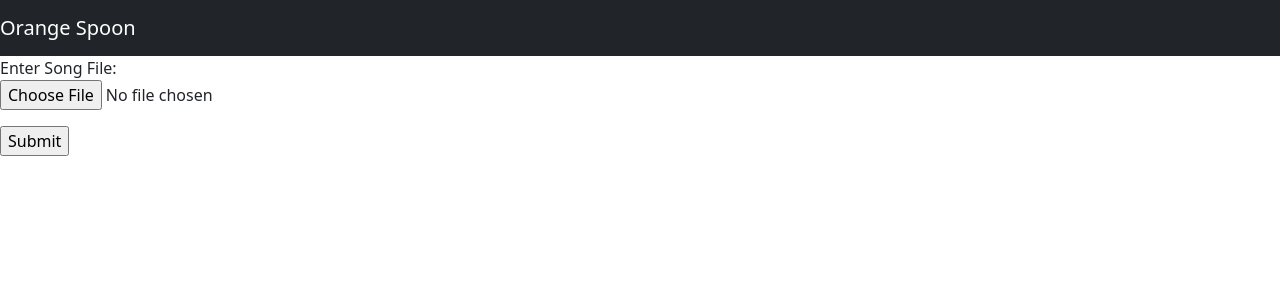
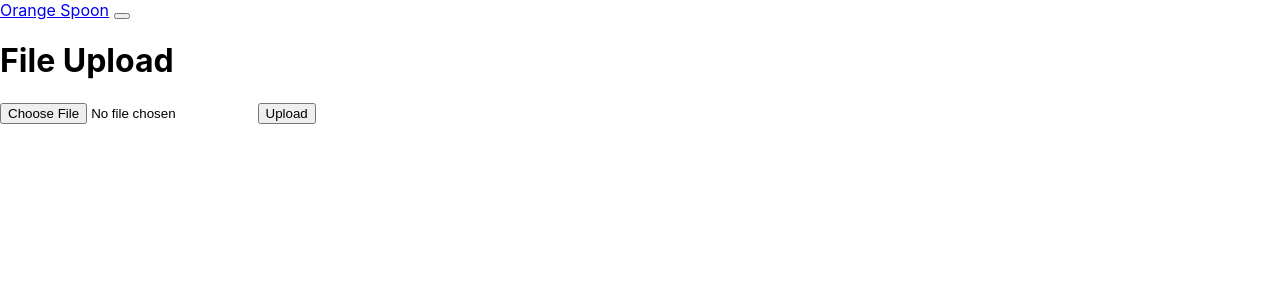
Before and after one commit to mizaagi/orange-spoon, a Flask app: page / in a window 1280 px wide. Shown: the top 300 px of the page. Run offline with Flask 3, Linux system fonts and the light colour scheme.

Commit message:
SAVED BY SZELOGOWSKI!
Co-authored-by: trumpyb <trumpyb@users.noreply.github.com>
Co-authored-by: Owen White <O-white1@users.noreply.github.com>

```diff
--- a/app.py
+++ b/app.py
@@ -4,31 +4,18 @@
 import json, os
 
 app = Flask(__name__)
-new_song = ""
 
-#for
-# for (int lcv = 0; lcv <= 500; lcv++) {Console.WriteLine}
-@app.route("/", methods = ["GET","POST"])
-@app.route("/home", methods = ["GET", "POST"])
-def home_page():
+
+
+
+@app.route("/", methods=['GET', 'POST'])
+def file_upload():
     if request.method == "POST":
-        audioFile = request.form["audio"]
-        fileName = secure_filename(audioFile.filename)
-        upload_song(fileName) # Updates AllSongs.txt with filename
-        filename = secure_filename(audioFile.filename)
-        audioFile.save(os.path.join(app.config['audioFiles/'], filename))
-
-        return render_template("index.html",
-                               title="Home",
-                               new_song=new_song,
-                               upload_song=upload_song,
-                               update_song=update_song)
-
-    return render_template("index.html",
-                           title="Home",
-                           new_song=new_song,
-                           upload_song=upload_song,
-                           update_song=update_song)
+        file = request.files['file']
+        file.save(f"audioFiles/{file.filename}")
+        return render_template("fileupload.html", title="File Upload",
+                               message="Uploaded file successfully!")
+    return render_template("fileupload.html", title="File Upload")
 
 @app.route("/playlists")
 def playlists():
@@ -47,15 +34,3 @@
                             get_date=get_date,
                             list_playlists=list_playlists,
                             playlists=list_playlists())
-
-def upload_song(name):
-    new_song = name
-    with open("AllSongs.txt", "a") as f:
-        f.write(new_song + "\n")
-    if new_song != "":
-        return f"Your song {new_song} was uploaded."
-    return ""
-
-def update_song(songname):
-    global new_song
-    new_song = songname
--- /dev/null
+++ b/templates/fileupload.html
@@ -0,0 +1,23 @@
+<head>
+    <title>{{ title }}</title>
+    <link rel="stylesheet" href="{{ url_for('static', filename='main.css') }}">
+
+<body>
+    {% include 'navbar.html' %}
+
+    <div class="container">
+        <h1>{{ title }}</h1>
+
+        {% if message %}
+            <h2>{{ message }}</h2>
+        {% endif %}
+
+        <form method="POST" enctype="multipart/form-data">
+            <input type="file" name="file" id="file" accept="audio/*">
+
+            <input type="submit" value="Upload">
+        </form>
+    </div>
+</body>
+
+</html>
--- a/templates/index.html
+++ b/templates/index.html
@@ -1,4 +1,6 @@
-<head>
+# Old, useless code.
+
+<!-- <head>
     <meta charset="utf-8">
     <meta name="viewport" content="width=device-width, initial-scale=1">
     <title>{{ title }}</title>
@@ -18,4 +20,4 @@
 
 
 </body>
-</html>
+</html> -->
```
Also changed, not shown: old.txt (added, +26 -0 lines), AllSongs.txt (added), 1 other file.
